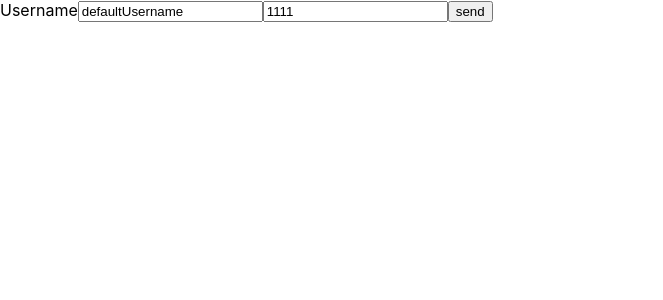
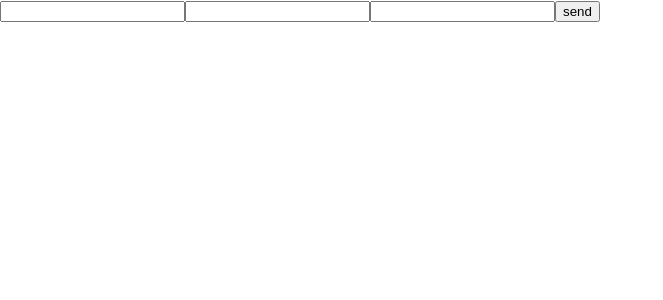
Before and after one commit to artt1c/react_demos, a React (Create React App) app: page / in a window 1280 px wide. Shown: the top 300 px of the page, without its empty margins (0-663 px from the left). Built offline with nearby package versions, Linux system fonts and the light colour scheme.

Commit message:
forms hooks

```diff
--- a/package.json
+++ b/package.json
@@ -15,7 +15,8 @@
     "react-dom": "^19.0.0",
     "react-scripts": "5.0.1",
     "typescript": "^4.9.5",
-    "web-vitals": "^2.1.4"
+    "web-vitals": "^2.1.4",
+    "react-hook-form": "^7.54.2"
   },
   "scripts": {
     "start": "react-scripts start",
--- a/src/components/FormComponent.tsx
+++ b/src/components/FormComponent.tsx
@@ -1,51 +1,26 @@
-import React, {FormEvent, useState} from 'react';
+import React from 'react';
+import {useForm} from "react-hook-form";
 
-interface FormProps {
+interface IFormProps {
   username: string;
   password: string;
+  age: number;
 }
 
 const FormComponent = () => {
 
-  const [formState, setFormState] = useState<FormProps>({
-    username: 'defaultUsername',
-    password: '1111',
-  })
+  const {handleSubmit, register} = useForm<IFormProps>();
 
-  const handleSubmit = (e:FormEvent<HTMLFormElement>) => {
-    e.preventDefault();
-
-    let user = {
-      username: formState.username,
-      password: formState.password,
-    }
-    console.log(user);
-
-  };
-
-  // const handleUsernameChange = (e:FormEvent<HTMLInputElement>) => {
-  //   const input = e.target as HTMLInputElement
-  //   console.log(input.value);
-  //   setFormState({...formState, username: input.value});
-  // };
-  //
-  // const handlePasswordChange = (e:FormEvent<HTMLInputElement>) => {
-  //   const input = e.target as HTMLInputElement;
-  //   console.log(input.value);
-  //   setFormState({...formState, password: input.value});
-  // };
-
-  const handleInputChange = (e:FormEvent<HTMLInputElement>) => {
-      const input = e.target as HTMLInputElement
-      console.log(input.value);
-      setFormState({...formState, [input.name]: input.value});
-    };
+  const customHandler = (formDataProps:IFormProps) => {
+    console.log(formDataProps);
+  }
 
   return (
     <div>
-      <form onSubmit={handleSubmit}>Username
-        <input type="text" name={'username'} value={formState.username} onChange={handleInputChange}/>
-        <input type="text" name={'password'} value={formState.password} onChange={handleInputChange}/>
+      <form onSubmit={handleSubmit(customHandler)}>
+        <input type="text" {...register('username')}/>
+        <input type="text" {...register('password')}/>
+        <input type="number" {...register('age')}/>
         <button>send</button>
       </form>
     </div>
```
Also changed, not shown: 1 other file (tests, documents, lock files or other folders).
